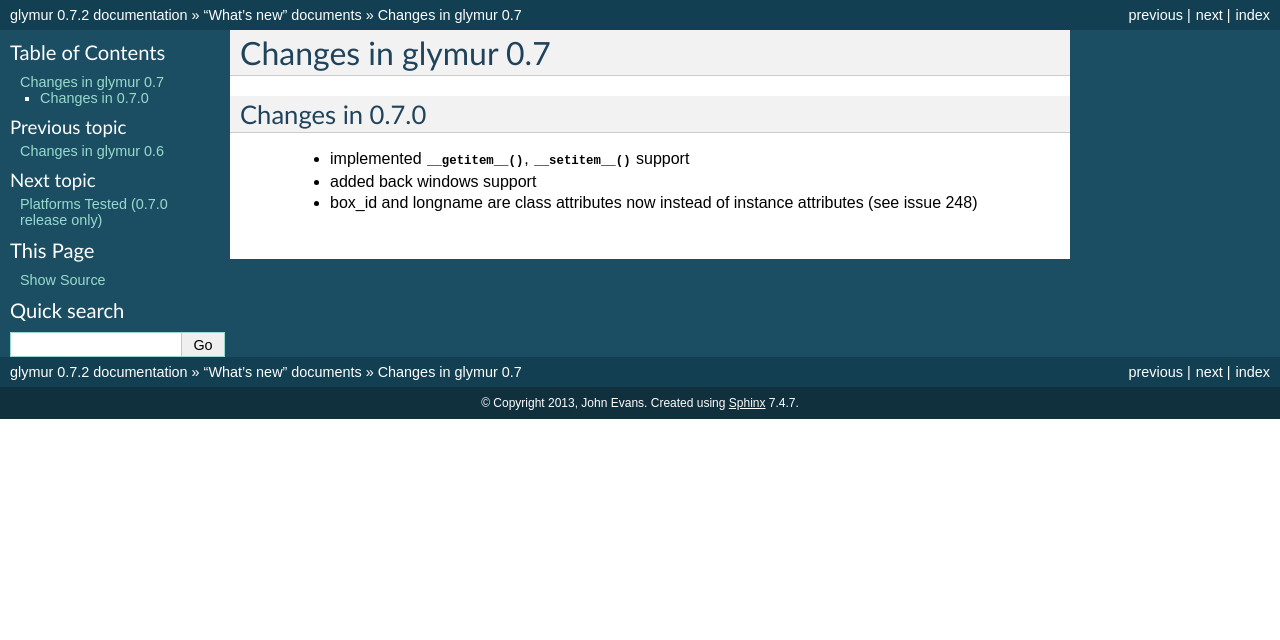
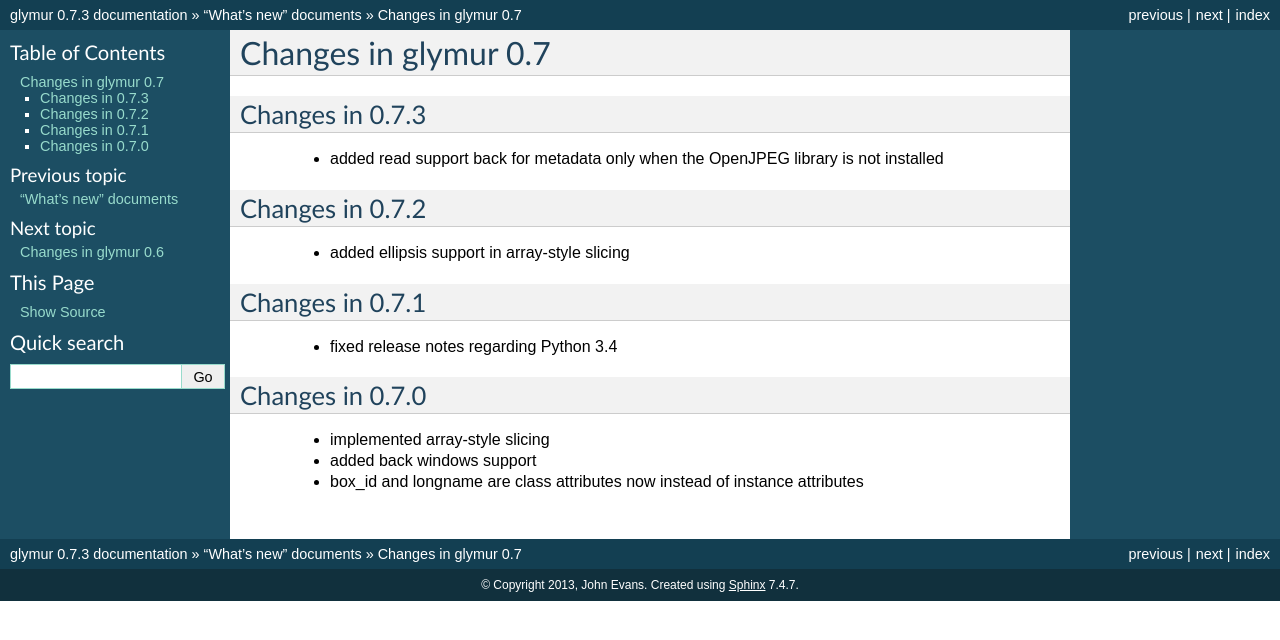
Before and after one commit to quintusdias/glymur, a Sphinx documentation site: the page built from docs/source/whatsnew/0.7.rst, in a window 1280 px wide. Shown: the top 640 px of the page. Built offline with Sphinx 7.4.7, drawn with Linux system fonts in a browser that asks for light colours.

Commit message:
add back read support for metadata if library not installed, 0.7.3 release

```diff
--- a/CHANGES.txt
+++ b/CHANGES.txt
@@ -1,3 +1,6 @@
+Nov 18, 2014 - v0.7.3  Added read support back for metadata when the
+    library is not installed.
+
 Oct 06, 2014 - v0.7.2  Added ellipsis support in array-style slicing.
 
 Oct 02, 2014 - v0.7.1  Fixed README to mention Python 3.4
--- a/docs/source/conf.py
+++ b/docs/source/conf.py
@@ -78,7 +78,7 @@
 # The short X.Y version.
 version = '0.7'
 # The full version, including alpha/beta/rc tags.
-release = '0.7.2'
+release = '0.7.3'
 
 # The language for content autogenerated by Sphinx. Refer to documentation
 # for a list of supported languages.
--- a/docs/source/detailed_installation.rst
+++ b/docs/source/detailed_installation.rst
@@ -50,6 +50,9 @@
     [library]
     openjpeg: /somewhere/lib/libopenjpeg.so
 
+If your platform is windows, it is strongly recommended that you compile the
+2.1.0 version of the openjpeg library from source.
+
 '''''''
 Testing
 '''''''
--- a/docs/source/whatsnew/0.7.rst
+++ b/docs/source/whatsnew/0.7.rst
@@ -2,10 +2,22 @@
 Changes in glymur 0.7
 =====================
 
+Changes in 0.7.3
+=================
+    * added read support back for metadata only when the OpenJPEG library is not installed
+
+Changes in 0.7.2
+=================
+    * added ellipsis support in array-style slicing
+
+Changes in 0.7.1
+=================
+    * fixed release notes regarding Python 3.4
+
 Changes in 0.7.0
 =================
 
-    * implemented :py:meth:`__getitem__`, :py:meth:`__setitem__` support
+    * implemented array-style slicing
     * added back windows support
     * box_id and longname are class attributes now instead of instance
-      attributes (see issue 248)
+      attributes
--- a/docs/source/whatsnew/index.rst
+++ b/docs/source/whatsnew/index.rst
@@ -8,6 +8,6 @@
 
 .. toctree::
 
+    0.7
+    0.6
     0.5
-    0.6
-    0.7
--- a/glymur/version.py
+++ b/glymur/version.py
@@ -19,7 +19,7 @@
 
 # Do not change the format of this next line!  Doing so risks breaking
 # setup.py
-version = "0.7.2"
+version = "0.7.3"
 _sv = LooseVersion(version)
 version_tuple = _sv.version
 
```
Also changed, not shown: other parts of docs/source/detailed_installation.rst (+1 -1 lines), docs/source/roadmap.rst (+0 -9 lines), 8 other files.
